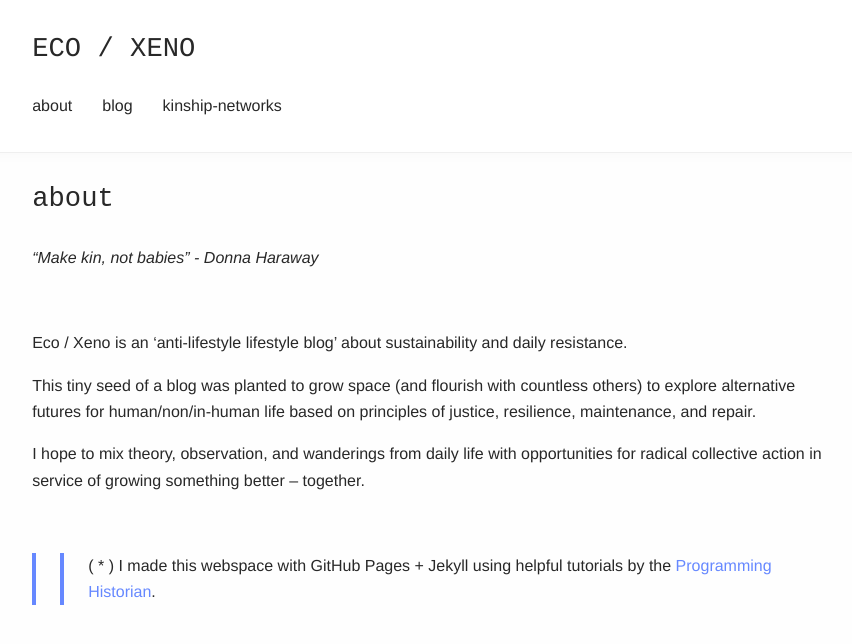
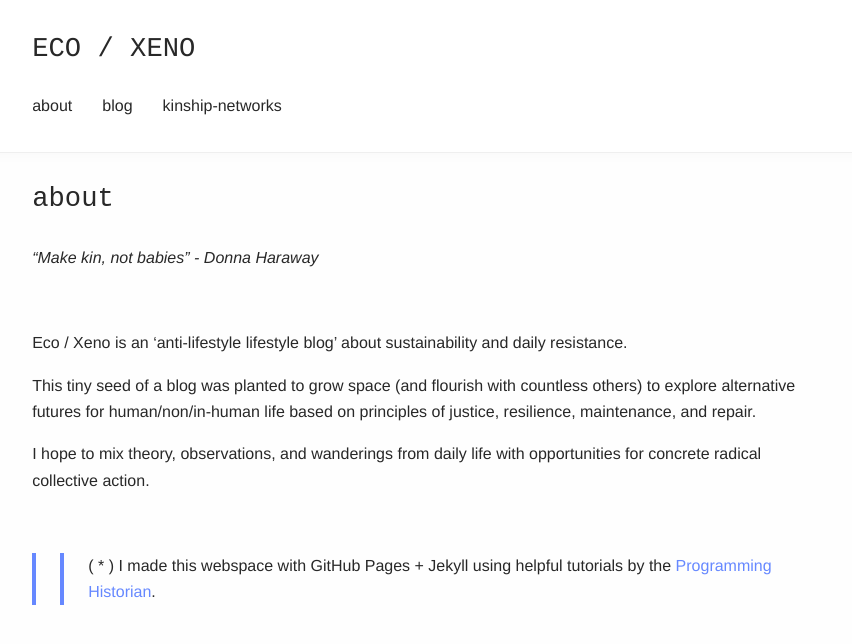
Before and after one commit to teddiebrock/blank-spaces, a Jekyll site: the page built from about.md, in a window 1280 px wide. Shown: the top 644 px of the page, without its empty margins (211-1063 px from the left). Built offline with Jekyll 4.4.1, drawn with Linux system fonts in a browser that asks for light colours.

Commit message:
about fix 2

```diff
--- a/about.md
+++ b/about.md
@@ -15,7 +15,7 @@ layout: page
 
 This tiny seed of a blog was planted to grow space (and flourish with countless others) to explore alternative futures for human/non/in-human life based on principles of justice, resilience, maintenance, and repair.
 
-I hope to mix theory, observation, and wanderings from daily life with opportunities for radical collective action in service of growing something better -- together.
+I hope to mix theory, observations, and wanderings from daily life with opportunities for concrete radical collective action.
 
 &nbsp;
 &nbsp;
```
